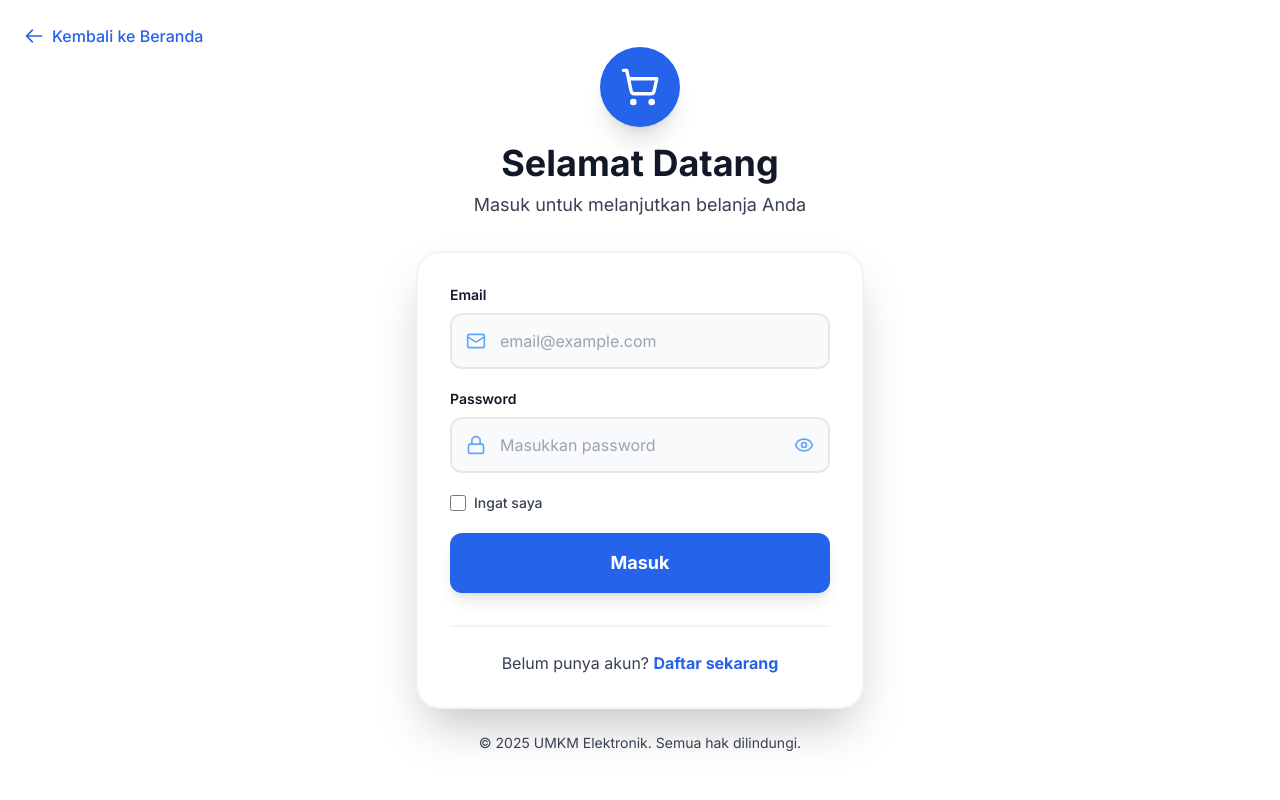
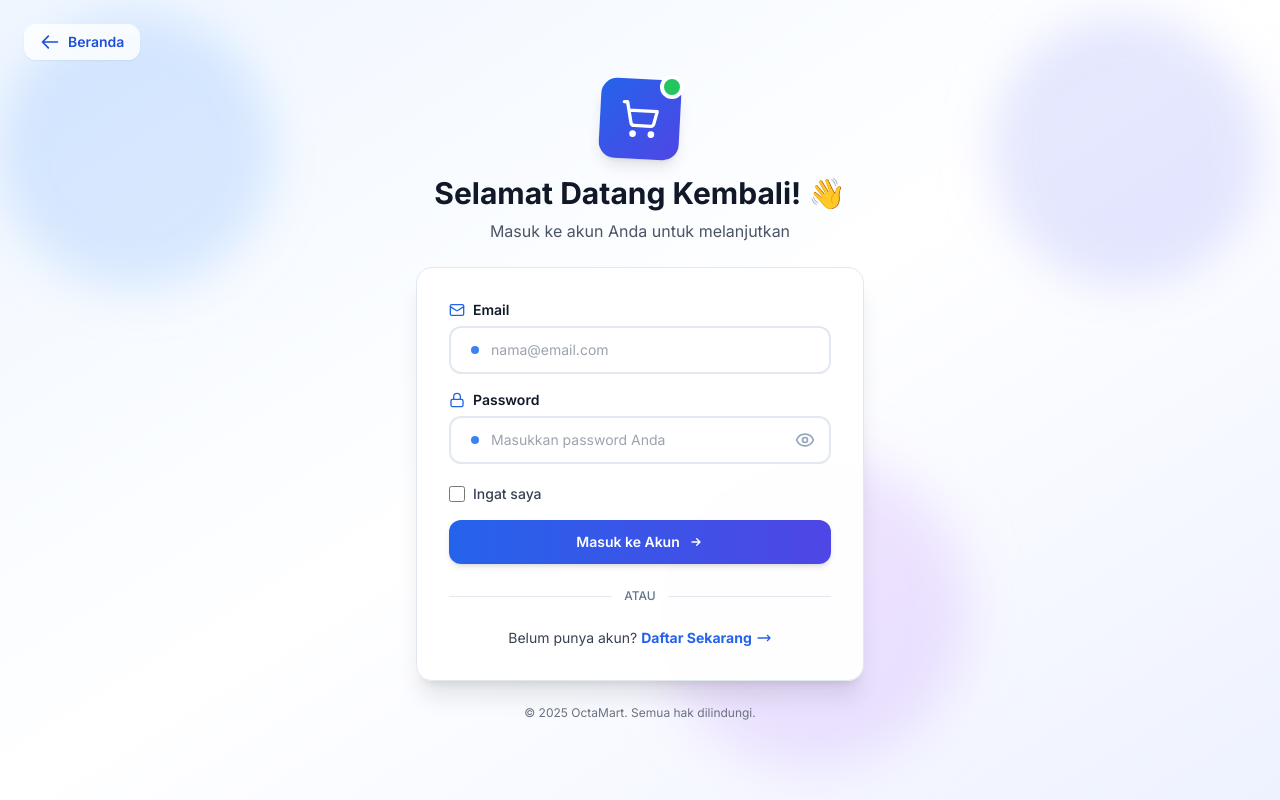
Before and after one commit to Tengku-Abah/Tubes-PBP, a Next.js app: page /Login in a window 1280 px wide. Built offline with nearby package versions, Linux system fonts and the light colour scheme.

Commit message:
FIX : UI Halaman Login

```diff
--- a/src/app/(auth)/Login/page.tsx
+++ b/src/app/(auth)/Login/page.tsx
@@ -364,7 +364,12 @@ export default function LoginPage() {
   }
 
   return (
-    <div className="min-h-screen bg-white flex items-center justify-center px-4 sm:px-6 lg:px-8">
+    <div className="min-h-screen bg-gradient-to-br from-blue-50 via-white to-indigo-50 flex items-center justify-center px-4 sm:px-6 lg:px-8 relative overflow-hidden">
+      {/* Decorative background elements */}
+      <div className="absolute top-0 left-0 w-72 h-72 bg-blue-400 rounded-full mix-blend-multiply filter blur-xl opacity-20 animate-blob"></div>
+      <div className="absolute top-0 right-0 w-72 h-72 bg-indigo-400 rounded-full mix-blend-multiply filter blur-xl opacity-20 animate-blob animation-delay-2000"></div>
+      <div className="absolute bottom-0 left-1/2 w-72 h-72 bg-purple-400 rounded-full mix-blend-multiply filter blur-xl opacity-20 animate-blob animation-delay-4000"></div>
+
       {showAlert && alertData && (
         <SimpleAlert
           type={alertData.type}
@@ -373,117 +378,175 @@ export default function LoginPage() {
           onClose={hideAlert}
         />
       )}
+
       {/* Back to Home Button */}
       <Link
         href="/"
-        className="absolute top-6 left-6 flex items-center gap-2 text-primary-600 hover:text-primary-800 transition-colors"
+        className="absolute top-6 left-6 z-10 flex items-center gap-2 px-4 py-2 bg-white/80 backdrop-blur-sm text-blue-700 hover:text-blue-900 hover:bg-white transition-all rounded-xl shadow-sm hover:shadow group"
       >
-        <svg className="w-5 h-5" fill="none" stroke="currentColor" viewBox="0 0 24 24">
+        <svg className="w-5 h-5 transition-transform group-hover:-translate-x-1" fill="none" stroke="currentColor" viewBox="0 0 24 24">
           <path strokeLinecap="round" strokeLinejoin="round" strokeWidth={2} d="M10 19l-7-7m0 0l7-7m-7 7h18" />
         </svg>
-        <span className="font-medium">Kembali ke Beranda</span>
+        <span className="font-semibold text-sm">Beranda</span>
       </Link>
 
-      <div className="max-w-md w-full">
-        <div className="text-center mb-8">
+      <div className="max-w-md w-full relative z-10">
+        {/* Header Section */}
+        <div className="text-center mb-6">
           <div className="flex justify-center mb-4">
-            <div className="w-20 h-20 bg-primary-600 rounded-full flex items-center justify-center shadow-xl">
+            <div className="relative">
+              <div className="w-20 h-20 bg-gradient-to-br from-blue-600 to-indigo-600 rounded-2xl flex items-center justify-center shadow-lg transform rotate-3 hover:rotate-6 transition-transform">
                 <ShoppingCart className="w-10 h-10 text-white" />
               </div>
+              <div className="absolute -top-1 -right-1 w-6 h-6 bg-green-500 rounded-full border-4 border-white"></div>
             </div>
-          <h1 className="text-4xl font-bold text-gray-900 mb-2">
-            Selamat Datang
+          </div>
+          <h1 className="text-3xl md:text-3xl font-bold text-gray-900 mb-2">
+            Selamat Datang Kembali! 👋
           </h1>
-          <p className="text-gray-700 text-lg">
-            Masuk untuk melanjutkan belanja Anda
+          <p className="text-gray-600 text-sm md:text-base">
+            Masuk ke akun Anda untuk melanjutkan
           </p>
         </div>
 
-        <div className="bg-white rounded-3xl shadow-2xl p-8 border-2 border-gray-100">
-          <form onSubmit={handleSubmit} className="space-y-5">
+        {/* Login Card */}
+        <div className="bg-white rounded-2xl shadow-xl border border-slate-200 p-6 md:p-8 backdrop-blur-sm bg-white/95">
+          <form onSubmit={handleSubmit} className="space-y-4">
+            {/* Email Field */}
             <div>
-              <label className="block text-sm font-semibold text-gray-900 mb-2">
+              <label className="flex items-center gap-2 text-sm font-semibold text-gray-900 mb-1.5">
+                <Mail className="w-4 h-4 text-blue-600" />
                 Email
               </label>
               <div className="relative">
-                <Mail className="absolute left-4 top-1/2 transform -translate-y-1/2 w-5 h-5 text-primary-400" />
+                <div className="absolute left-4 top-1/2 transform -translate-y-1/2 w-5 h-5 flex items-center justify-center">
+                  <div className="w-2 h-2 bg-blue-500 rounded-full"></div>
+                </div>
                 <input
                   type="email"
                   name="email"
                   value={formData.email}
                   onChange={handleChange}
-                  className={`w-full pl-12 pr-4 py-3.5 border-2 ${errors.email ? 'border-red-400' : 'border-gray-200'} rounded-xl focus:ring-2 focus:ring-primary-500 focus:border-primary-500 transition bg-gray-50`}
-                  placeholder="email@example.com"
+                  className={`w-full pl-10 pr-4 py-3 border-2 ${
+                    errors.email
+                      ? 'border-red-300 focus:border-red-500 focus:ring-red-500'
+                      : 'border-slate-200 focus:border-blue-500 focus:ring-blue-500'
+                  } rounded-xl focus:ring-2 focus:outline-none transition-all bg-white text-sm`}
+                  placeholder="nama@email.com"
                 />
               </div>
               {errors.email && (
-                <p className="mt-1.5 text-sm text-red-500 font-medium">{errors.email}</p>
+                <p className="mt-1.5 text-xs text-red-600 font-medium flex items-center gap-1">
+                  <XCircle className="w-3.5 h-3.5" />
+                  {errors.email}
+                </p>
               )}
             </div>
 
+            {/* Password Field */}
             <div>
-              <label className="block text-sm font-semibold text-gray-900 mb-2">
+              <label className="flex items-center gap-2 text-sm font-semibold text-gray-900 mb-1.5">
+                <Lock className="w-4 h-4 text-blue-600" />
                 Password
               </label>
               <div className="relative">
-                <Lock className="absolute left-4 top-1/2 transform -translate-y-1/2 w-5 h-5 text-primary-400" />
+                <div className="absolute left-4 top-1/2 transform -translate-y-1/2 w-5 h-5 flex items-center justify-center">
+                  <div className="w-2 h-2 bg-blue-500 rounded-full"></div>
+                </div>
                 <input
                   type={showPassword ? 'text' : 'password'}
                   name="password"
                   value={formData.password}
                   onChange={handleChange}
-                  className={`w-full pl-12 pr-12 py-3.5 border-2 ${errors.password ? 'border-red-400' : 'border-gray-200'} rounded-xl focus:ring-2 focus:ring-primary-500 focus:border-primary-500 transition bg-gray-50`}
-                  placeholder="Masukkan password"
+                  className={`w-full pl-10 pr-12 py-3 border-2 ${
+                    errors.password
+                      ? 'border-red-300 focus:border-red-500 focus:ring-red-500'
+                      : 'border-slate-200 focus:border-blue-500 focus:ring-blue-500'
+                  } rounded-xl focus:ring-2 focus:outline-none transition-all bg-white text-sm`}
+                  placeholder="Masukkan password Anda"
                 />
                 <button
                   type="button"
                   onClick={() => setShowPassword(!showPassword)}
-                  className="absolute right-4 top-1/2 transform -translate-y-1/2 text-primary-400 hover:text-primary-600 transition"
+                  className="absolute right-3 top-1/2 transform -translate-y-1/2 p-1 text-slate-400 hover:text-blue-600 transition rounded-lg hover:bg-blue-50"
                 >
                   {showPassword ? <EyeOff className="w-5 h-5" /> : <Eye className="w-5 h-5" />}
                 </button>
               </div>
-
               {errors.password && (
-                <p className="mt-1.5 text-sm text-red-500 font-medium">{errors.password}</p>
+                <p className="mt-1.5 text-xs text-red-600 font-medium flex items-center gap-1">
+                  <XCircle className="w-3.5 h-3.5" />
+                  {errors.password}
+                </p>
               )}
             </div>
 
-            <div className="flex items-center">
+            {/* Remember Me */}
+            <div className="flex items-center justify-between pt-1">
+              <label className="flex items-center gap-2 cursor-pointer group">
                 <input
                   type="checkbox"
                   id="rememberMe"
                   checked={rememberMe}
                   onChange={(e) => setRememberMe(e.target.checked)}
-                className="w-4 h-4 text-primary-600 bg-gray-50 border-gray-300 rounded focus:ring-primary-500 focus:ring-2"
+                  className="w-4 h-4 text-blue-600 bg-white border-slate-300 rounded focus:ring-blue-500 focus:ring-2 cursor-pointer"
                 />
-              <label htmlFor="rememberMe" className="ml-2 text-sm text-gray-700 font-medium">
+                <span className="text-sm text-gray-700 font-medium group-hover:text-gray-900 transition">
                   Ingat saya
+                </span>
               </label>
             </div>
 
+            {/* Submit Button */}
             <button
               type="submit"
               disabled={loading}
-              className="w-full bg-primary-600 text-white py-4 rounded-xl font-bold text-lg hover:bg-primary-700 transform hover:scale-[1.02] active:scale-[0.98] transition-all shadow-lg hover:shadow-xl mt-6 disabled:opacity-50 disabled:cursor-not-allowed"
+              className="w-full bg-gradient-to-r from-blue-600 to-indigo-600 text-white py-3 rounded-xl font-semibold text-sm hover:from-blue-700 hover:to-indigo-700 transform hover:scale-[1.01] active:scale-[0.99] transition-all shadow-md hover:shadow-lg disabled:opacity-60 disabled:cursor-not-allowed disabled:transform-none mt-2 flex items-center justify-center gap-2"
             >
-              {loading ? 'Memproses...' : 'Masuk'}
+              {loading ? (
+                <>
+                  <div className="w-5 h-5 border-2 border-white border-t-transparent rounded-full animate-spin"></div>
+                  <span>Memproses...</span>
+                </>
+              ) : (
+                <>
+                  <span>Masuk ke Akun</span>
+                  <svg className="w-4 h-4" fill="none" stroke="currentColor" viewBox="0 0 24 24">
+                    <path strokeLinecap="round" strokeLinejoin="round" strokeWidth={2} d="M13 7l5 5m0 0l-5 5m5-5H6" />
+                  </svg>
+                </>
+              )}
             </button>
           </form>
 
-          <div className="mt-8 text-center border-t-2 border-gray-100 pt-6">
-            <p className="text-gray-700">
+          {/* Divider */}
+          <div className="mt-6 mb-6 flex items-center gap-3">
+            <div className="flex-1 h-px bg-slate-200"></div>
+            <span className="text-xs text-slate-500 font-medium">ATAU</span>
+            <div className="flex-1 h-px bg-slate-200"></div>
+          </div>
+
+          {/* Register Link */}
+          <div className="text-center">
+            <p className="text-sm text-gray-700">
               Belum punya akun?{' '}
-              <Link href="/Register" className="text-primary-600 font-bold hover:text-primary-800 hover:underline transition">
-                Daftar sekarang
+              <Link
+                href="/Register"
+                className="text-blue-600 font-bold hover:text-blue-800 hover:underline transition inline-flex items-center gap-1"
+              >
+                Daftar Sekarang
+                <svg className="w-4 h-4" fill="none" stroke="currentColor" viewBox="0 0 24 24">
+                  <path strokeLinecap="round" strokeLinejoin="round" strokeWidth={2} d="M17 8l4 4m0 0l-4 4m4-4H3" />
+                </svg>
               </Link>
             </p>
           </div>
         </div>
 
+        {/* Footer */}
         <div className="mt-6 text-center">
-          <p className="text-sm text-gray-700">
-            © 2025 UMKM Elektronik. Semua hak dilindungi.
+          <p className="text-xs text-gray-500">
+            © 2025 OctaMart. Semua hak dilindungi.
           </p>
         </div>
       </div>
--- a/src/app/globals.css
+++ b/src/app/globals.css
@@ -46,3 +46,31 @@ body {
   scrollbar-width: thin;
   scrollbar-color: #3b82f6 #f1f5f9;
 }
+
+/* Animated Blob Background */
+@keyframes blob {
+  0% {
+    transform: translate(0px, 0px) scale(1);
+  }
+  33% {
+    transform: translate(30px, -50px) scale(1.1);
+  }
+  66% {
+    transform: translate(-20px, 20px) scale(0.9);
+  }
+  100% {
+    transform: translate(0px, 0px) scale(1);
+  }
+}
+
+.animate-blob {
+  animation: blob 7s infinite;
+}
+
+.animation-delay-2000 {
+  animation-delay: 2s;
+}
+
+.animation-delay-4000 {
+  animation-delay: 4s;
+}
```
Lines whose indentation alone changed are shown as unchanged.
